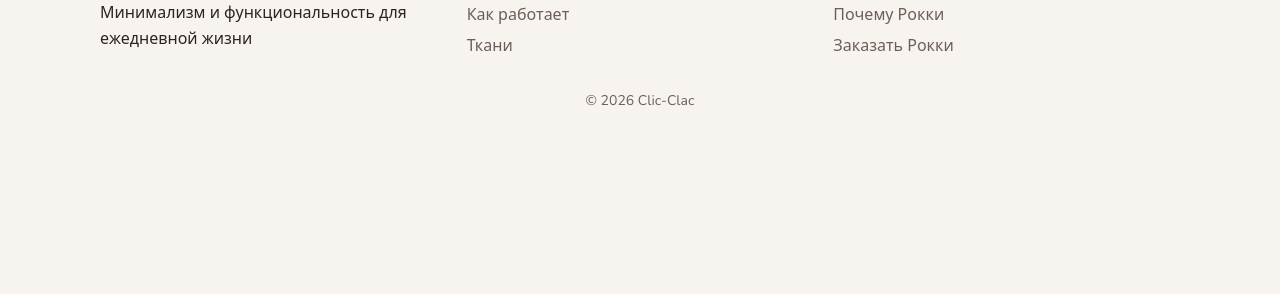
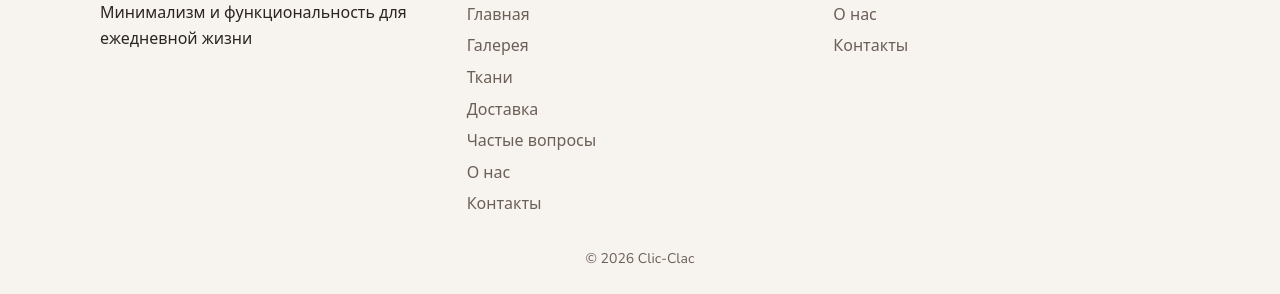
Before and after one commit to FireFoje/clic-clac-v.2, a plain HTML site: page index.html in a window 1280 px wide. Shown: the part 8788-9082 px from the top of the page. Before the commit the page ends 8924 px from the top, so only its background shows below. Drawn offline with nearby package versions, Linux system fonts and the light colour scheme.

Commit message:
why rocky scroll fix

```diff
--- a/index.html
+++ b/index.html
@@ -479,15 +479,20 @@
         <h3>Clic-Clac</h3>
         <p>Минимализм и функциональность для ежедневной жизни</p>
       </div>
-      <div>
+      <div class="footer-nav">
         <h4>Навигация</h4>
-        <a href="#construction">Как работает</a>
+        <a href="index.html">Главная</a>
+        <a href="#gallery">Галерея</a>
         <a href="#fabrics">Ткани</a>
+        <a href="#delivery">Доставка</a>
+        <a href="#faqs">Частые вопросы</a>
+        <a href="#about-us">О нас</a>
+        <a href="#contacts">Контакты</a>
       </div>
       <div>
         <h4>Компания</h4>
-        <a href="#why-roki">Почему Рокки</a>
-        <a href="product.html">Заказать Рокки</a>
+        <a href="#about-us">О нас</a>
+        <a href="#contacts">Контакты</a>
       </div>
     </div>
     <div class="footer-bottom">&copy; 2026 Clic-Clac</div>
```
